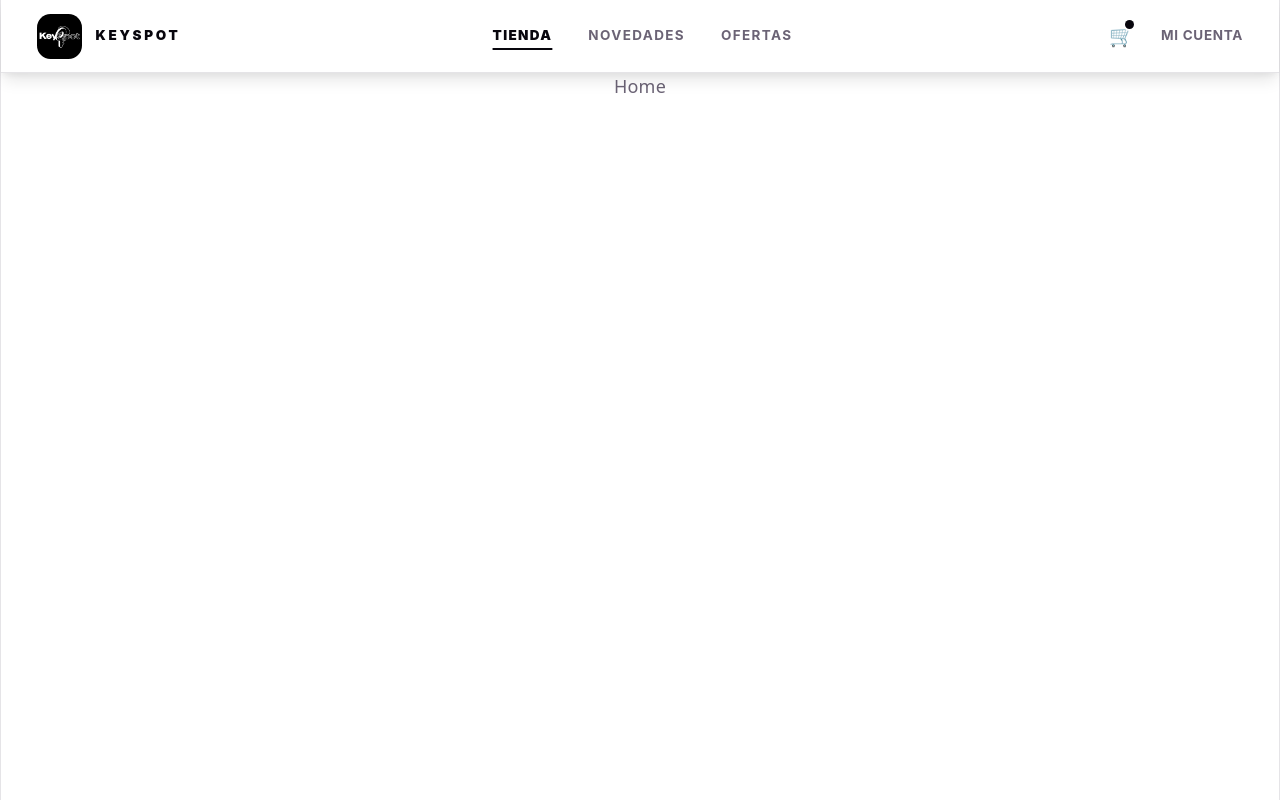
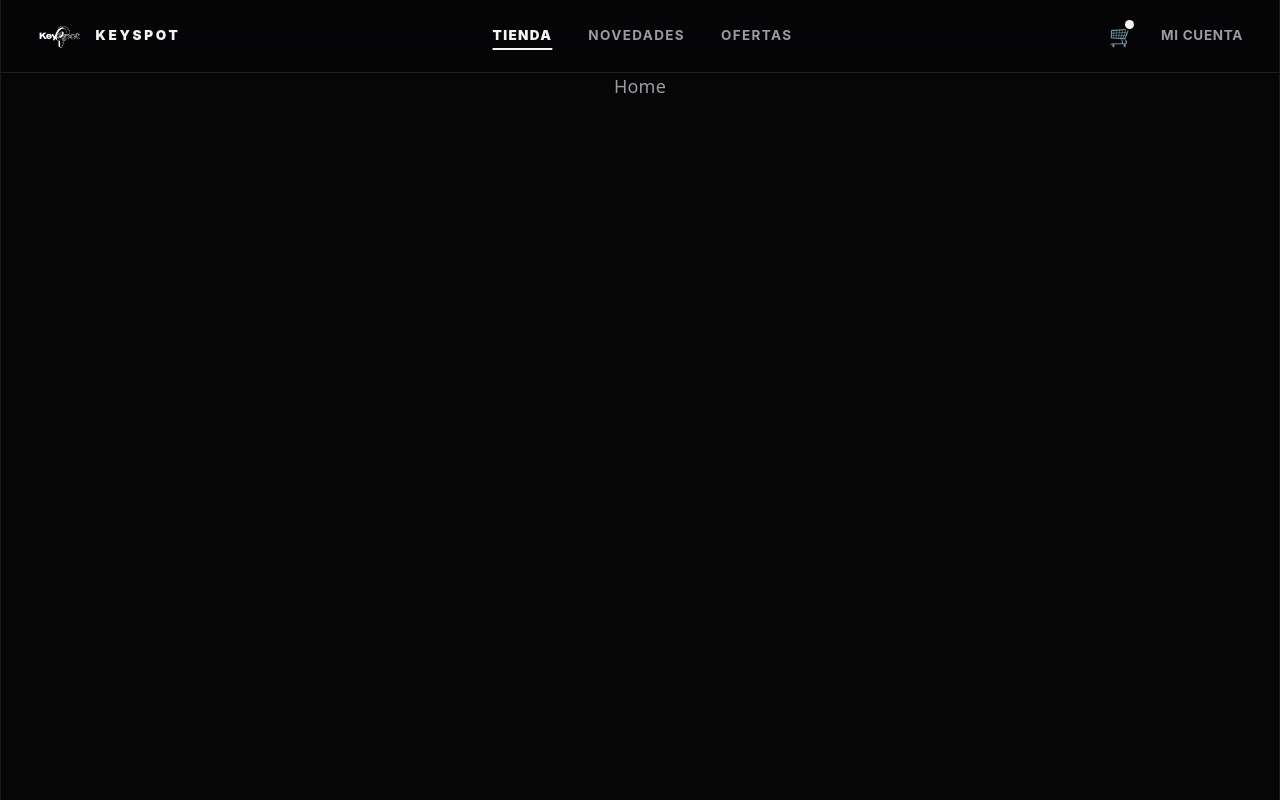
Before and after one commit to lenithb/ecommerce-app, a React (Vite) app: page / in a window 1280 px wide. Built offline with nearby package versions, Linux system fonts and the light colour scheme.

Commit message:
style: black start en global.css

```diff
--- a/src/components/Navbar.tsx
+++ b/src/components/Navbar.tsx
@@ -6,8 +6,13 @@ export const Navbar = () => {
 
   return (
     <nav
-      style={{ background: "var(--bg)", borderColor: "var(--border)" }}
-      className="w-full text-slate-100 border-b sticky top-0 z-50 font-sans shadow-[var(--shadow)]"
+      style={{
+        background: "var(--glass)",
+        borderColor: "var(--glass-border)",
+        backdropFilter: "var(--glass-blur)",
+        WebkitBackdropFilter: "var(--glass-blur)",
+      }}
+      className="w-full text-slate-100 border-b sticky top-0 z-50 font-sans"
     >
       <div className="w-full px-6 md:px-8 h-16 flex items-center justify-between">
         <Link to="/" className="flex items-center gap-3 group select-none py-1">
@@ -104,7 +109,12 @@ export const Navbar = () => {
       {/* --- MENÚ DESPLEGABLE MÓVIL --- */}
       {menuAbierto && (
         <div
-          style={{ background: "var(--code-bg)", borderColor: "var(--border)" }}
+          style={{
+            background: "var(--glass-strong)",
+            borderColor: "var(--glass-border)",
+            backdropFilter: "var(--glass-blur)",
+            WebkitBackdropFilter: "var(--glass-blur)",
+          }}
           className="md:hidden border-t w-full"
         >
           <div className="flex flex-col p-6 space-y-4 text-xs uppercase tracking-widest font-bold">
--- a/src/index.css
+++ b/src/index.css
@@ -1,17 +1,24 @@
 @import "tailwindcss";
 
+/* KeySpot — tema oscuro monocromo, extraído del logo (negro puro, blanco, grises) */
 :root {
-  --text: #6b6375;
-  --text-h: #08060d;
-  --bg: #fff;
-  --border: #e5e4e7;
-  --code-bg: #f4f3ec;
-  --accent: #aa3bff;
-  --accent-bg: rgba(170, 59, 255, 0.1);
-  --accent-border: rgba(170, 59, 255, 0.5);
-  --social-bg: rgba(244, 243, 236, 0.5);
+  --bg: #060607;
+  --code-bg: #101013;
+  --text: #9b9ba3;
+  --text-h: #f4f4f5;
+  --border: rgba(255, 255, 255, 0.08);
+  --accent: #ffffff;
+  --accent-bg: rgba(255, 255, 255, 0.08);
+  --accent-border: rgba(255, 255, 255, 0.35);
+  --social-bg: rgba(255, 255, 255, 0.05);
+
+  --glass: rgba(6, 6, 7, 0.6);
+  --glass-strong: rgba(6, 6, 7, 0.85);
+  --glass-border: rgba(255, 255, 255, 0.1);
+  --glass-blur: blur(16px) saturate(160%);
+
   --shadow:
-    rgba(0, 0, 0, 0.1) 0 10px 15px -3px, rgba(0, 0, 0, 0.05) 0 4px 6px -2px;
+    rgba(0, 0, 0, 0.55) 0 10px 30px -10px, rgba(0, 0, 0, 0.4) 0 4px 12px -6px;
 
   --sans: system-ui, "Segoe UI", Roboto, sans-serif;
   --heading: system-ui, "Segoe UI", Roboto, sans-serif;
@@ -19,7 +26,7 @@
 
   font: 18px/145% var(--sans);
   letter-spacing: 0.18px;
-  color-scheme: light dark;
+  color-scheme: dark;
   color: var(--text);
   background: var(--bg);
   font-synthesis: none;
@@ -29,26 +36,6 @@
 
   @media (max-width: 1024px) {
     font-size: 16px;
-  }
-}
-
-@media (prefers-color-scheme: dark) {
-  :root {
-    --text: #9ca3af;
-    --text-h: #f3f4f6;
-    --bg: #16171d;
-    --border: #2e303a;
-    --code-bg: #1f2028;
-    --accent: #c084fc;
-    --accent-bg: rgba(192, 132, 252, 0.15);
-    --accent-border: rgba(192, 132, 252, 0.5);
-    --social-bg: rgba(47, 48, 58, 0.5);
-    --shadow:
-      rgba(0, 0, 0, 0.4) 0 10px 15px -3px, rgba(0, 0, 0, 0.25) 0 4px 6px -2px;
-  }
-
-  #social .button-icon {
-    filter: invert(1) brightness(2);
   }
 }
 
@@ -66,6 +53,7 @@
 
 body {
   margin: 0;
+  background: var(--bg);
 }
 
 h1,
```
Also changed, not shown: public/images/logo.png.
